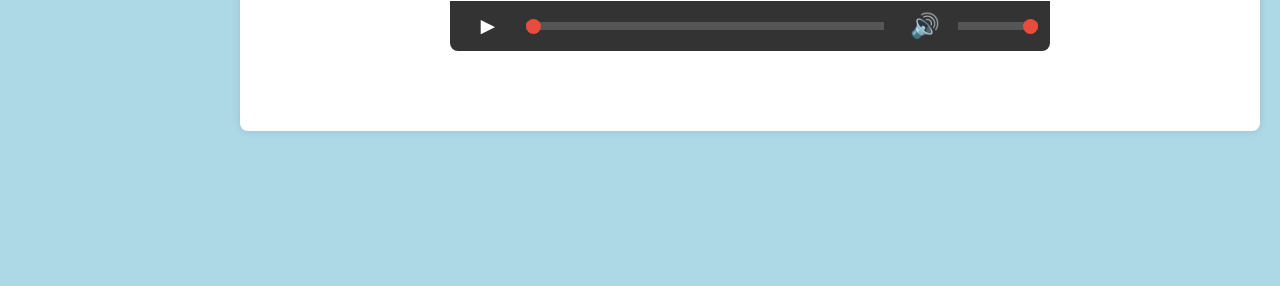
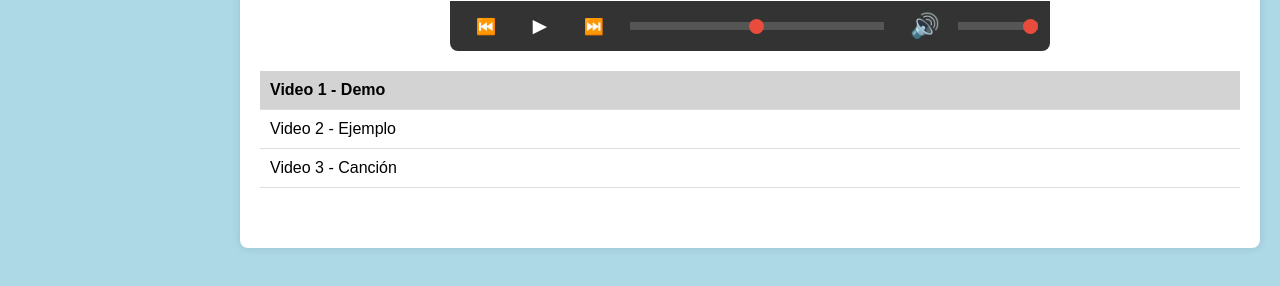
Before and after one commit to vdrj777/orquesta, a plain HTML site: page index.html in a window 1280 px wide. Shown: the part 1014-1300 px from the top of the page. Before the commit the page ends 1185 px from the top, so only its background shows below. Drawn offline with Linux system fonts and the light colour scheme.

Commit message:
index.html
4

```diff
--- a/index.html
+++ b/index.html
@@ -60,7 +60,7 @@
         }
 
         /* Contenedor del reproductor */
-        .video-container {
+        .reproductor-container {
             width: 100%;
             max-width: 600px;
             margin: 20px auto;
@@ -88,6 +88,11 @@
             font-size: 1.5rem;
             cursor: pointer;
             margin: 0 10px;
+        }
+
+        /* Botones de navegación de la playlist */
+        #prev-btn, #next-btn {
+            font-size: 1rem;
         }
 
         .progress-bar {
@@ -125,6 +130,31 @@
             height: 15px;
             background: #e74c3c;
             border-radius: 50%;
+        }
+
+        /* Estilos de la lista de reproducción */
+        .playlist {
+            list-style: none;
+            padding: 0;
+            margin: 10px 0 0;
+            background-color: #fff;
+            border-radius: 8px;
+        }
+
+        .playlist-item {
+            padding: 10px;
+            border-bottom: 1px solid #ddd;
+            cursor: pointer;
+            transition: background-color 0.3s;
+        }
+
+        .playlist-item:hover {
+            background-color: #f0f0f0;
+        }
+
+        .playlist-item.active {
+            background-color: #d3d3d3;
+            font-weight: bold;
         }
 
         /* Botón flotante de WhatsApp */
@@ -180,20 +210,24 @@
         <!-- Sección del Reproductor -->
         <section id="reproductor" class="seccion">
             <h2>Reproductor Multimedia</h2>
-            <div class="video-container">
+            <div class="reproductor-container">
                 <video id="video-player" class="video-main">
-                    <!-- Reemplaza "tu-video.mp4" con la ruta de tu video -->
-                    <source src="tu-video.mp4" type="video/mp4">
-                    Tu navegador no soporta el elemento de video.
+                    <!-- El video inicial se cargará desde JavaScript -->
                 </video>
 
                 <div class="controls">
+                    <button id="prev-btn" class="control-btn">⏮️</button>
                     <button id="play-pause-btn" class="control-btn">►</button>
+                    <button id="next-btn" class="control-btn">⏭️</button>
                     <input type="range" id="progress-bar" value="0" min="0" max="100" class="progress-bar">
                     <button id="mute-btn" class="control-btn">🔊</button>
                     <input type="range" id="volume-slider" value="100" min="0" max="100" class="volume-slider">
                 </div>
             </div>
+
+            <ul id="playlist" class="playlist">
+                <!-- La lista de canciones se generará con JavaScript -->
+            </ul>
         </section>
     </div>
 
@@ -207,30 +241,102 @@
         document.addEventListener('DOMContentLoaded', () => {
             const video = document.getElementById('video-player');
             const playPauseBtn = document.getElementById('play-pause-btn');
+            const prevBtn = document.getElementById('prev-btn');
+            const nextBtn = document.getElementById('next-btn');
             const progressBar = document.getElementById('progress-bar');
             const muteBtn = document.getElementById('mute-btn');
             const volumeSlider = document.getElementById('volume-slider');
+            const playlistElement = document.getElementById('playlist');
 
+            const tracks = [
+                { name: "Video 1 - Demo", src: "tu-video-1.mp4" },
+                { name: "Video 2 - Ejemplo", src: "tu-video-2.mp4" },
+                { name: "Video 3 - Canción", src: "tu-video-3.mp4" }
+            ];
+
+            let currentTrackIndex = 0;
+
+            function loadTrack(index) {
+                video.src = tracks[index].src;
+                video.load();
+                updatePlaylistHighlight(index);
+            }
+
+            function playTrack() {
+                video.play();
+                playPauseBtn.innerHTML = '❚❚';
+            }
+
+            function pauseTrack() {
+                video.pause();
+                playPauseBtn.innerHTML = '►';
+            }
+
+            function updatePlaylistHighlight(index) {
+                const items = playlistElement.getElementsByClassName('playlist-item');
+                for (let i = 0; i < items.length; i++) {
+                    items[i].classList.remove('active');
+                }
+                if (items[index]) {
+                    items[index].classList.add('active');
+                }
+            }
+
+            // Generar la lista de reproducción en el HTML
+            tracks.forEach((track, index) => {
+                const listItem = document.createElement('li');
+                listItem.textContent = track.name;
+                listItem.classList.add('playlist-item');
+                listItem.addEventListener('click', () => {
+                    currentTrackIndex = index;
+                    loadTrack(currentTrackIndex);
+                    playTrack();
+                });
+                playlistElement.appendChild(listItem);
+            });
+
+            // Control de reproducción/pausa
             playPauseBtn.addEventListener('click', () => {
                 if (video.paused) {
-                    video.play();
-                    playPauseBtn.innerHTML = '❚❚';
+                    playTrack();
                 } else {
-                    video.pause();
-                    playPauseBtn.innerHTML = '►';
+                    pauseTrack();
                 }
             });
 
+            // Botones de siguiente y anterior
+            prevBtn.addEventListener('click', () => {
+                currentTrackIndex = (currentTrackIndex - 1 + tracks.length) % tracks.length;
+                loadTrack(currentTrackIndex);
+                playTrack();
+            });
+
+            nextBtn.addEventListener('click', () => {
+                currentTrackIndex = (currentTrackIndex + 1) % tracks.length;
+                loadTrack(currentTrackIndex);
+                playTrack();
+            });
+
+            // Reproducir automáticamente el siguiente video al terminar
+            video.addEventListener('ended', () => {
+                currentTrackIndex = (currentTrackIndex + 1) % tracks.length;
+                loadTrack(currentTrackIndex);
+                playTrack();
+            });
+
+            // Actualizar la barra de progreso
             video.addEventListener('timeupdate', () => {
                 const value = (video.currentTime / video.duration) * 100;
                 progressBar.value = value;
             });
 
+            // Controlar el avance con la barra de progreso
             progressBar.addEventListener('input', () => {
                 const time = (progressBar.value / 100) * video.duration;
                 video.currentTime = time;
             });
 
+            // Control de volumen
             volumeSlider.addEventListener('input', () => {
                 video.volume = volumeSlider.value / 100;
                 if (video.volume === 0) {
@@ -240,6 +346,7 @@
                 }
             });
 
+            // Silenciar
             muteBtn.addEventListener('click', () => {
                 video.muted = !video.muted;
                 if (video.muted) {
@@ -251,6 +358,8 @@
                 }
             });
 
+            // Cargar el primer video y ocultar controles nativos
+            loadTrack(currentTrackIndex);
             video.removeAttribute('controls');
         });
     </script>
```
